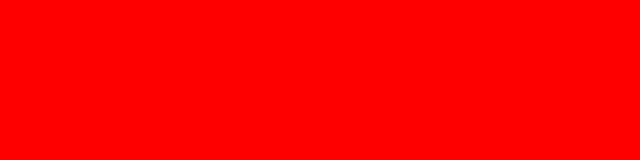
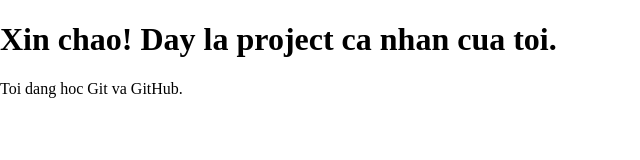
Before and after one commit to dtc245200579-hue/my-personal-project, a plain HTML site: page index.html in a window 1280 px wide. Shown: the whole page, without its empty margins (0-640 px from the left). Drawn offline with Linux system fonts and the light colour scheme.

Commit message:
Revert Update CSS styling

```diff
--- a/style.css
+++ b/style.css
@@ -1,5 +1 @@
-body {
-    background-color: red;
-    color: red;
-    font-size: 1px;
-}
+body { margin: 0; }
```
